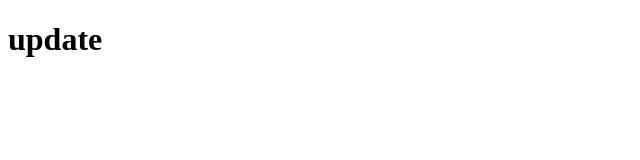
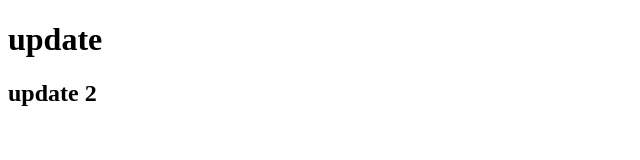
Before and after one commit to wat604/crap-portfolio, a plain HTML site: page index.html in a window 1280 px wide. Shown: the whole page, without its empty margins (0-640 px from the left). Drawn offline with Linux system fonts and the light colour scheme.

Commit message:
added h2

```diff
--- a/index.html
+++ b/index.html
@@ -5,5 +5,6 @@
 </head>
 <body>
     <h1>update</h1>
+    <h2>update 2</h2>
 </body>
 </html>
```
